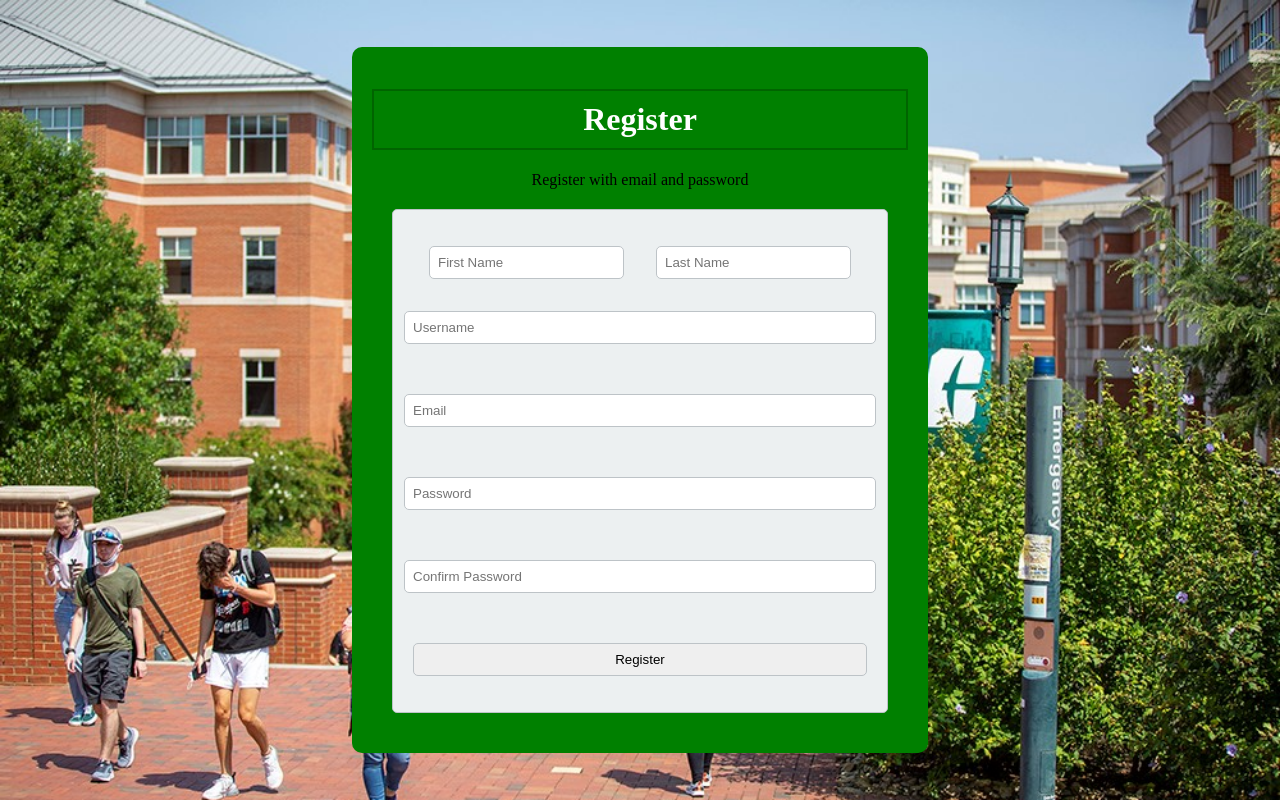
After one commit to SeanDaBlack/checkmasters, a Flask app: page /signup in a window 1280 px wide. The commit adds this page. Run offline with Flask 2, Linux system fonts and the light colour scheme.

Commit message:
work on chat feature and email login

```diff
--- a/app.py
+++ b/app.py
@@ -2,7 +2,7 @@ import os
 import pathlib
 
 import requests
-from flask import Flask, session, abort, redirect, request, render_template
+from flask import Flask, session, abort, redirect, request, render_template, make_response
 from google.oauth2 import id_token
 from google_auth_oauthlib.flow import Flow
 from pip._vendor import cachecontrol
@@ -20,14 +20,17 @@ flow = Flow.from_client_secrets_file(
     client_secrets_file=client_secrets_file,
     scopes=["https://www.googleapis.com/auth/userinfo.profile", "https://www.googleapis.com/auth/userinfo.email",
             "openid"],
-    redirect_uri="http://127.0.0.1:5000/callback"
+    redirect_uri="http://127.0.0.1:5000/callback?login=google"
 )
+
 
 
 def login_is_required(function):
     def wrapper(*args, **kwargs):
-        if "google_id" not in session:
+        if "google" in session and "google_id" not in session:
             return abort(401)  # Authorization required
+        elif "email" in session and "name" not in session:
+            return abort(401)
         else:
             return function()
 
@@ -40,30 +43,76 @@ def login():
     session["state"] = state
     return redirect(authorization_url)
 
+@app.route("/signup")
+def signup():
+    # user = ""
+    user = request.cookies.get('user')
+    print(user)
+
+    if user == None:
+        return make_response(render_template('signup.html'))
+
+    return render_template('signup.html')
+
+@app.route("/setuser", methods=['POST'])
+def setuser():
+    # user = request.form['user']
+
+    print(request.form['fname'])
+
+    user = {
+        "name": request.form['username'],
+        "given_name": request.form['fname'],
+        "email": request.form['email'],
+    }
+
+    response = make_response(render_template('home.html', cookies=request.cookies))
+
+    response.set_cookie('user', user["name"])
+    response.set_cookie('given_name', user["given_name"])
+    response.set_cookie('email', user["email"])
+
+
+
+    # print(user)
+    return redirect('/home')
+
 
 @app.route("/callback")
 def callback():
-    flow.fetch_token(authorization_response=request.url)
 
-    if not session["state"] == request.args["state"]:
-        abort(500)  # State does not match!
+    login_type = request.args.get("login")
 
-    credentials = flow.credentials
-    request_session = requests.session()
-    cached_session = cachecontrol.CacheControl(request_session)
-    token_request = google.auth.transport.requests.Request(session=cached_session)
+    if login_type == "google":
+        flow.fetch_token(authorization_response=request.url)
 
-    id_info = id_token.verify_oauth2_token(
-        id_token=credentials._id_token,
-        request=token_request,
-        audience=GOOGLE_CLIENT_ID
-    )
+        if not session["state"] == request.args["state"]:
+            abort(500)  # State does not match!
 
-    session["google_id"] = id_info.get("sub")
-    session["name"] = id_info.get("name")
-    session["given_name"] = id_info.get("given_name")
-    session["email"] = id_info.get("email")
-    session["profile_picture"] = id_info.get("picture")
+        credentials = flow.credentials
+        request_session = requests.session()
+        cached_session = cachecontrol.CacheControl(request_session)
+        token_request = google.auth.transport.requests.Request(session=cached_session)
+
+        id_info = id_token.verify_oauth2_token(
+            id_token=credentials._id_token,
+            request=token_request,
+            audience=GOOGLE_CLIENT_ID
+        )
+
+        session["login_type"] = "google"
+        session["google_id"] = id_info.get("sub")
+        session["name"] = id_info.get("name")
+        session["given_name"] = id_info.get("given_name")
+        session["email"] = id_info.get("email")
+        session["profile_picture"] = id_info.get("picture")
+
+    else:
+        session["login_type"] = "email"
+        session["name"] = request.cookies.get('name')
+        session["given_name"] = request.cookies.get('given_name')
+        session["email"] = request.cookies.get('email')
+        pass
     return redirect("/home")
 
 
@@ -89,6 +138,11 @@ def profile():
     return render_template("profile.html", user_info=user_info)
 
 
+@app.route("/game")
+def game():
+    chat_messages = ""
+    return render_template("game.html", chat_messages=chat_messages)
+
 @app.route("/")
 def index():
     return render_template("index.html")
--- /dev/null
+++ b/static/css/signup.css
@@ -0,0 +1,37 @@
+
+
+div form {
+    display: flex;
+    flex-direction: column;
+    margin-top: 20px;
+    margin-bottom: 20px;
+    margin-left: 20px;
+    margin-right: 20px;
+    padding: 20px;
+    border: 1px solid #bdc3c7;
+    border-radius: 5px;
+    background-color: #ecf0f1;
+    justify-content: center;
+    align-items: center;
+}
+div form input {
+    margin: 1rem;
+    padding: 0.5rem;
+    border: 1px solid #bdc3c7;
+    border-radius: 5px;
+    width: 100%;
+
+}
+div form div {
+    display: flex;
+    flex-direction: row;
+    justify-content: center;
+    align-items: center;
+}
+div form div input {
+    margin: 1rem;
+    padding: 0.5rem;
+    border: 1px solid #bdc3c7;
+    border-radius: 5px;
+    width: 50%;
+}
--- a/templates/_layouts.html
+++ b/templates/_layouts.html
@@ -0,0 +1,14 @@
+<!DOCTYPE html>
+<html lang="en">
+<head>
+    <meta charset="UTF-8">
+    <title>CheckMates</title>
+    {% block head %}{% endblock %}
+    <link rel="stylesheet" href="../static/css/homepageCSS.css">
+</head>
+<body>
+    <div class="container-box">
+       {% block body %}{% endblock %}
+    </div>
+</body>
+</html>
--- a/templates/index.html
+++ b/templates/index.html
@@ -21,7 +21,8 @@
     <div class="container">
         <h2>Get Started with Checkmates</h2>
         <p>Join thousands of students who are already on board by logging in with Google.</p>
-        <a href="/login"><button>Login</button></a>
+        <a href="/login"><button>Login w/ Google</button></a>
+        <a href="/signup"><button>Login w/ Email</button></a>
     </div>
 </div>
 </body>
--- /dev/null
+++ b/templates/signup.html
@@ -0,0 +1,36 @@
+{% extends '_layouts.html' %}
+
+{% block title %}Register{% endblock %}
+
+{% block head %}
+    <link rel="stylesheet" href="{{ url_for('static', filename='css/signup.css') }}">
+{% endblock %}
+
+
+{% block body %}
+
+    <div>
+    <h1>Register</h1>
+    <p>Register with email and password</p>
+    </div>
+
+    <div class="sign-up-form">
+        <form method="post" action="/setuser">
+            <div>
+                <input type="text" name="fname" placeholder="First Name" required="true">
+                <input type="text" name="lname" placeholder="Last Name">
+            </div>
+            <input type="text" name="username" placeholder="Username">
+            <br>
+            <input type="email" name="email" placeholder="Email">
+            <br>
+            <input type="password" name="password" placeholder="Password">
+            <br>
+            <input type="password" name="confirm_password" placeholder="Confirm Password">
+            <br>
+            <input type="submit" value="Register">
+        </form>
+    </div>
+
+
+{% endblock %}
```
Also changed, not shown: static/css/chat.css (added, +79 -0 lines), static/css/game.css (added, +7 -0 lines), templates/chat.html (added, +34 -0 lines), templates/elogin.html (added, +29 -0 lines), templates/game.html (added, +22 -0 lines), static/py/chat.py (added), 1 other file.
